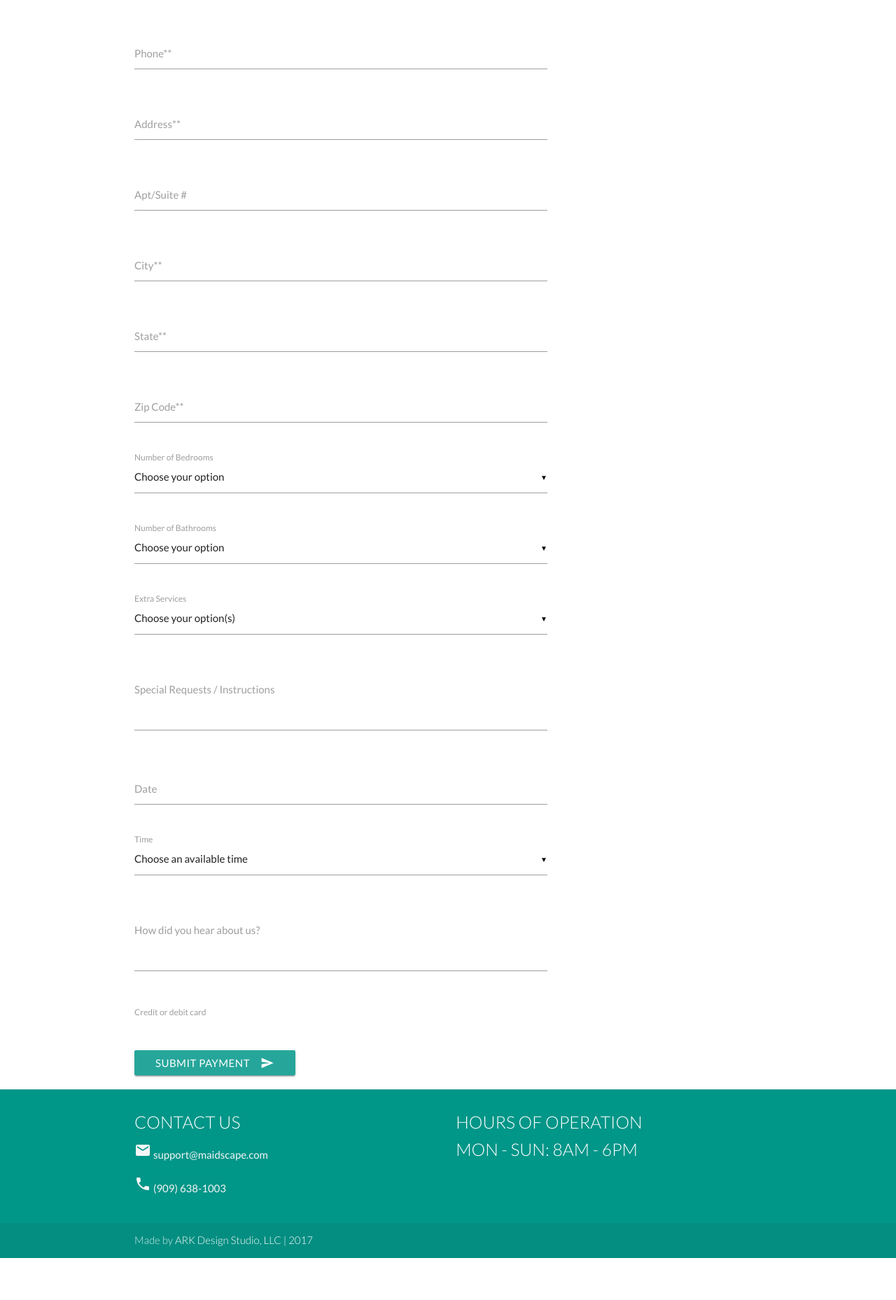
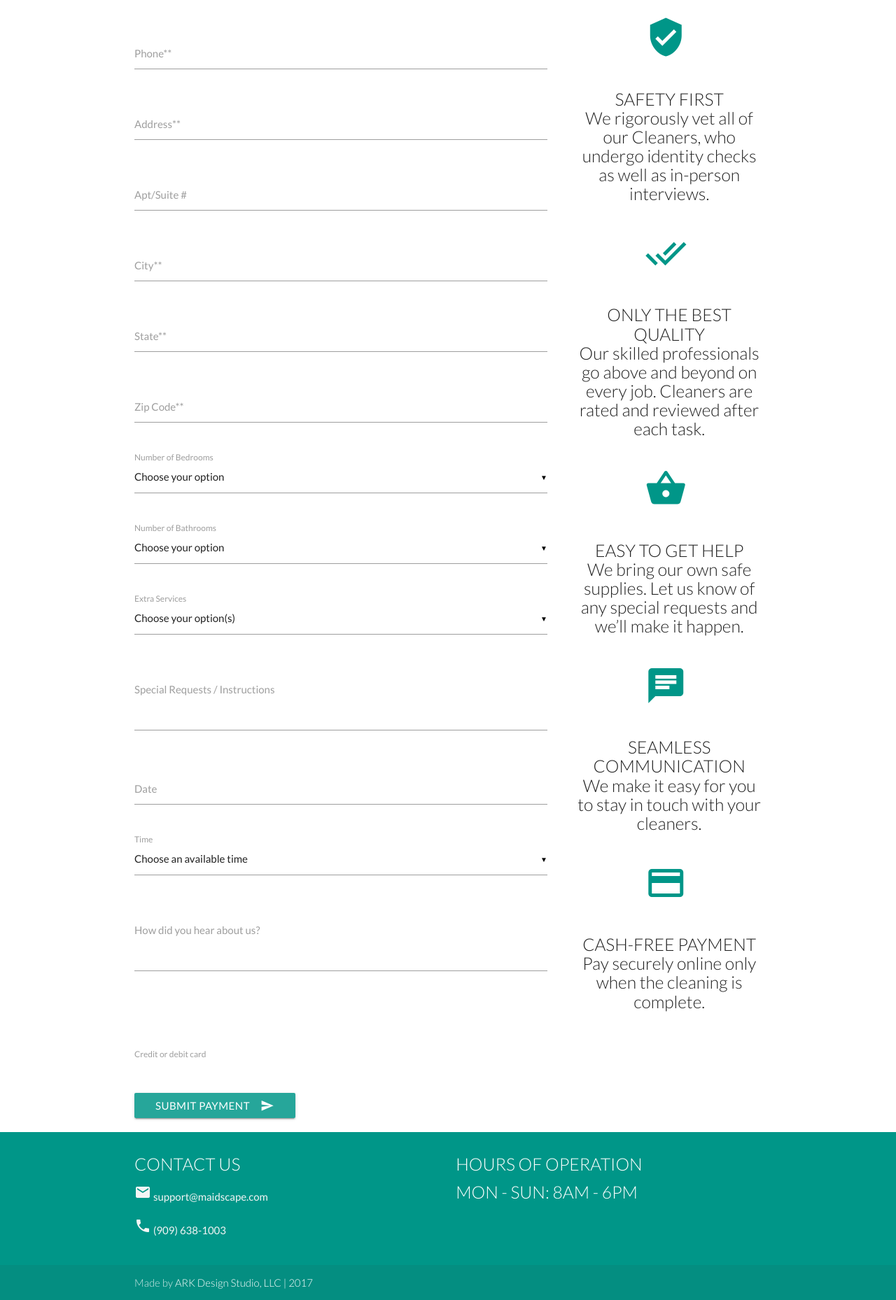
Before and after one commit to arkdesignstudio/maidscape, a Flask app: page /form in a window 1280 px wide. Shown: the part 915-2773 px from the top of the page at 70% size. Before the commit the page ends 2713 px from the top, so only its background shows below. Run offline with Flask 2, Linux system fonts and the light colour scheme; some libraries are stand-ins or nearby versions.

Commit message:
completed front-end v1 of form

```diff
--- /dev/null
+++ b/run.py
@@ -0,0 +1,4 @@
+from app import app
+
+if __name__=='__main__':
+	app.run(debug=True, host='0.0.0.0', port=3000)
--- a/static/css/style.css
+++ b/static/css/style.css
@@ -80,3 +80,12 @@ footer.page-footer {
   -moz-box-shadow: 0 0 0 0 rgba(0, 0, 0, 0), 0 0 0 0 rgba(0, 0, 0, 0);
   box-shadow: 0 0 0 0 rgba(0, 0, 0, 0), 0 0 0 0 rgba(0, 0, 0);
 }
+
+
+/*****FORM******/
+
+.form-sidebar {
+	padding-top: 20px;
+	padding-bottom: 20px;
+	padding-left: 10px;
+}
--- a/templates/form.html
+++ b/templates/form.html
@@ -36,9 +36,9 @@
     <div class="section no-pad-bot">
       <div class="container">
         <br><br>
-        <h1 class="header center teal-text text-lighten-2 big-header light">:)</h1>
+        <h1 class="header center white-text text-lighten-2 big-header light">You're one step away from a cleaner home!</h1>
         <div class="row center">
-          <h5 class="header col s12 light">Under Construction!</h5>
+          <h5 class="header col s12 light">Scroll down to book</h5>
         </div>
         <div class="row center">
 
@@ -196,6 +196,47 @@
 
 			</form>
 
+						<div class="col s4">
+							<div class="form-sidebar">
+								<h3 class="center teal-text"><i class="medium material-icons">schedule</i></h3>
+								<h5 class="center header light form-sidebar">
+									SAVES YOU TIME
+									<br />
+									Maidscape helps you live smarter, giving you time to focus on what’s most important.
+								</h5>
+								<h3 class="center teal-text"><i class="medium material-icons">verified_user</i></h3>
+								<h5 class="center header light form-sidebar">
+									SAFETY FIRST
+									<br />
+									We rigorously vet all of our Cleaners, who undergo identity checks as well as in-person interviews.
+								</h5>
+								<h3 class="center teal-text"><i class="medium material-icons">done_all</i></h3>
+								<h5 class="center header light form-sidebar">
+									ONLY THE BEST QUALITY
+									<br />
+									Our skilled professionals go above and beyond on every job. Cleaners are rated and reviewed after each task.
+								</h5>
+								<h3 class="center teal-text"><i class="medium material-icons">shopping_basket</i></h3>
+								<h5 class="center header light form-sidebar">
+									EASY TO GET HELP
+									<br />
+									We bring our own safe supplies. Let us know of any special requests and we’ll make it happen.
+								</h5>
+								<h3 class="center teal-text"><i class="medium material-icons">chat</i></h3>
+								<h5 class="center header light form-sidebar">
+									SEAMLESS COMMUNICATION
+									<br />
+									We make it easy for you to stay in touch with your cleaners.
+								</h5>
+								<h3 class="center teal-text"><i class="medium material-icons">payment</i></h3>
+								<h5 class="center header light form-sidebar">
+									CASH-FREE PAYMENT
+									<br />
+									Pay securely online only when the cleaning is complete.
+								</h5>
+							</div>
+			</div>
+
 			<form action="/charge" method="post" id="payment-form" class="col s8">
 				<div class="form-row">
 					<label for="card-element">
@@ -216,6 +257,8 @@
 					<i class="material-icons right">send</i>
 				</button>
 			</form>
+
+
 
 		</div>
 	</div>
```
